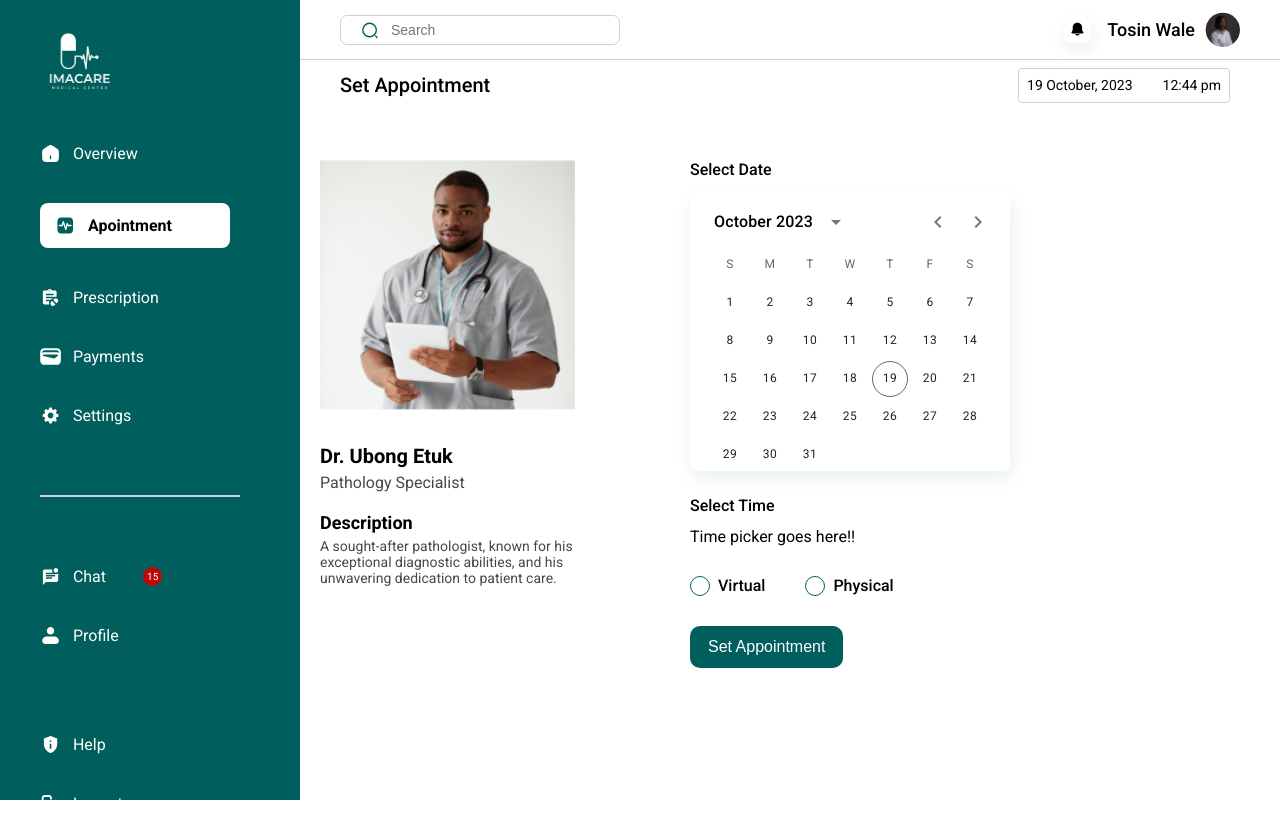
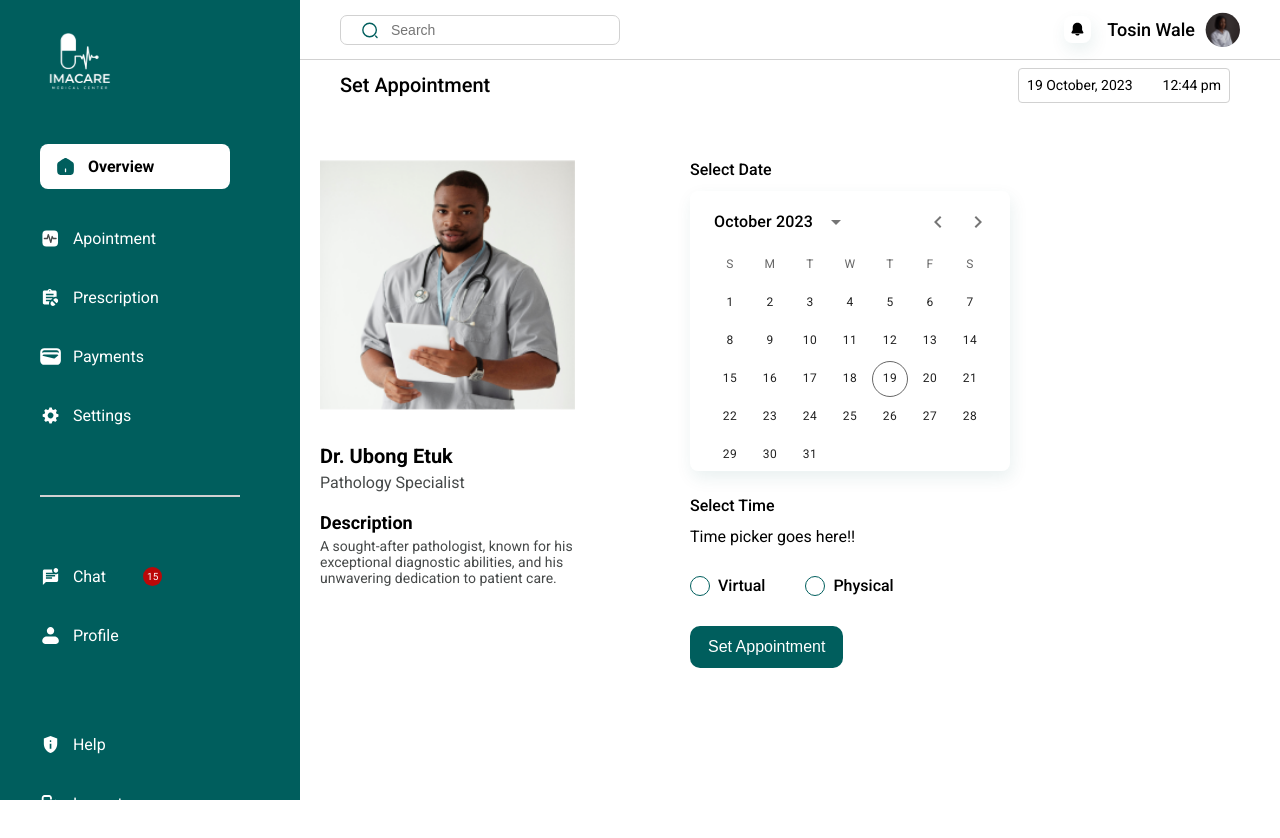
Before and after one commit to TAP-IMACARE/Client-Side, a React (Vite) app: page /dashboard/set-appointment in a window 1280 px wide. Shown: the top 838 px of the page. Built offline with nearby package versions, Linux system fonts and the light colour scheme.

Commit message:
added side bar navigation route

```diff
--- a/src/components/Sidebar/Sidebar.jsx
+++ b/src/components/Sidebar/Sidebar.jsx
@@ -22,12 +22,24 @@ import { useMemo } from "react";
 const CustomNav = ({ to, children, activeIcon, inactiveIcon }) => {
   const { pathname } = useLocation();
   const isActive = useMemo(() => {
+    let link = to;
     const routeList = to.split("/").filter(Boolean);
+    const pathList = pathname.split("/").filter(Boolean);
+    console.log(routeList);
     const exactPath = routeList[1];
+
+    if (pathname === "/dashboard/book-appointment" && routeList.length === 1) {
+      console.log("entered");
+      link = "/dashboard/book-appointment";
+    }
+    if (pathname === "/dashboard/set-appointment" && routeList.length === 1) {
+      console.log("entered");
+      link = "/dashboard/set-appointment";
+    }
     if (routeList.length === 1) {
-      return to === pathname;
+      return link === pathname;
     }
-    return pathname.includes(exactPath);
+    return pathList[1] === exactPath;
   }, [pathname, to]);
   return (
     <Link to={to} className={isActive ? "active" : ""}>
```
